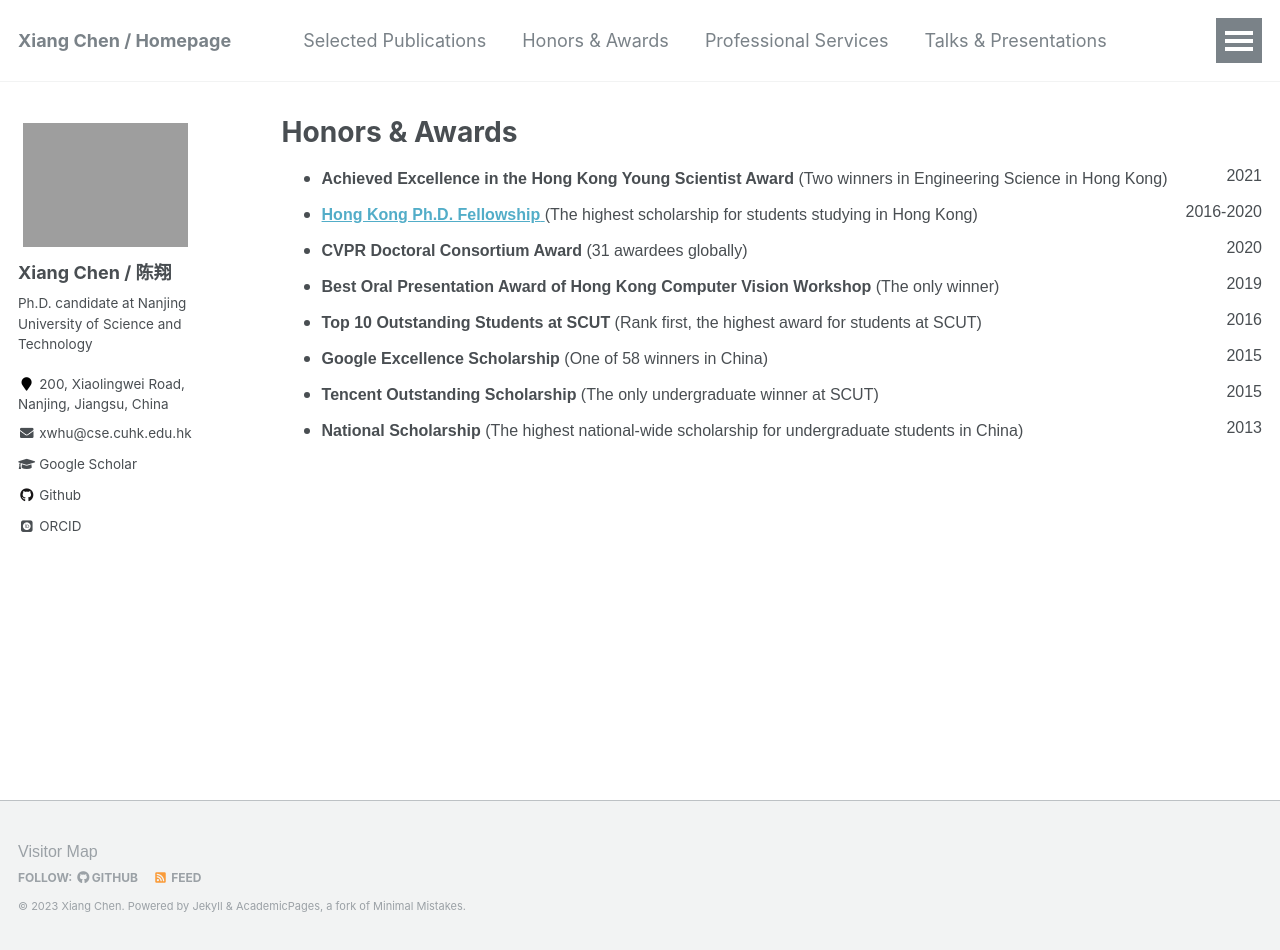
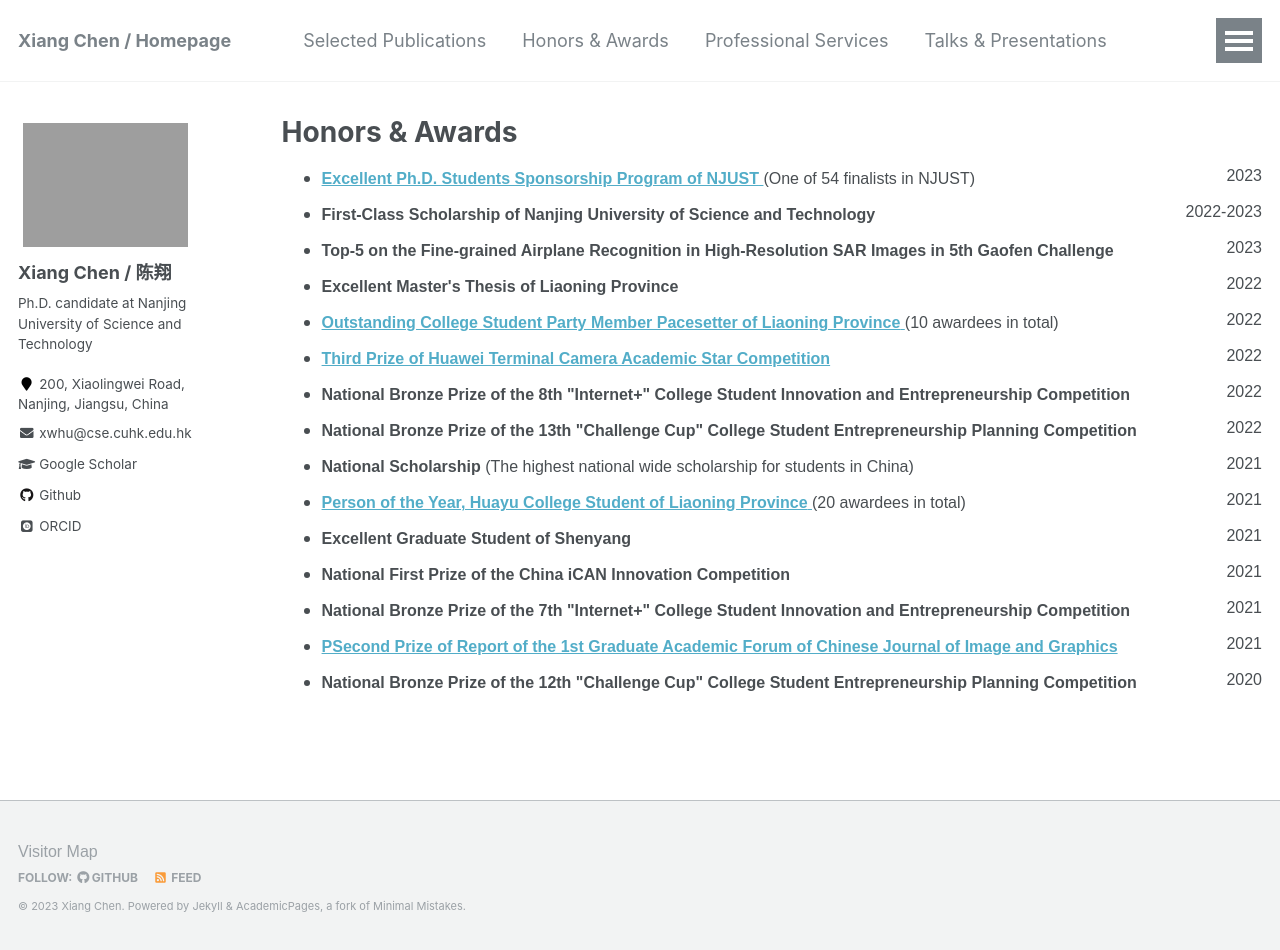
Before and after one commit to cschenxiang/cschenxiang.github.io, a Jekyll site: the page built from _pages/honors.html, in a window 1280 px wide and 950 px high. Built offline with Jekyll 4.4.1, drawn with Linux system fonts in a browser that asks for light colours; some web fonts are replaced.

Commit message:
Update honors.html

```diff
--- a/_pages/honors.html
+++ b/_pages/honors.html
@@ -8,27 +8,49 @@ author_profile: true
 <ul>
 <p style="line-height: 120%; margin-left: 0px; margin-top: 8pt; margin-bottom: 8pt;"> <font face="Arial" size="3">
 
-	<li> <strong>Achieved Excellence in the Hong Kong Young Scientist Award</strong> (Two winners in Engineering Science in Hong Kong) <div style="float:right; text-align:right">2021</div>
-</li>
-	<li><a href="https://cerg1.ugc.edu.hk/hkpfs/index.html"> <strong>Hong Kong Ph.D. Fellowship</strong> </a> (The highest scholarship for students studying in Hong Kong) <div style="float:right; text-align:right">2016-2020</div>
+<li><a href="https://gs.njust.edu.cn/e1/34/c14686a319796/page.htm"> <strong>Excellent Ph.D. Students Sponsorship Program of NJUST</strong> </a> (One of 54 finalists in NJUST) <div style="float:right; text-align:right">2023</div>
 </li>
 
-<li> <strong>CVPR Doctoral Consortium Award</strong> (31 awardees globally) <div style="float:right; text-align:right">2020</div>
+<li> <strong>First-Class Scholarship of Nanjing University of Science and Technology</strong>  <div style="float:right; text-align:right">2022-2023</div>
 </li>
 
-<li><strong>Best Oral Presentation Award of Hong Kong Computer Vision Workshop</strong> (The only winner) <div style="float:right; text-align:right">2019</div>
+<li> <strong>Top-5 on the Fine-grained Airplane Recognition in High-Resolution SAR Images in 5th Gaofen Challenge</strong>  <div style="float:right; text-align:right">2023</div>
 </li>
 
-<li><strong>Top 10 Outstanding Students at SCUT</strong> (Rank first, the highest award for students at SCUT) <div style="float:right; text-align:right">2016</div>
+<li><strong>Excellent Master's Thesis of Liaoning Province</strong> <div style="float:right; text-align:right">2022</div>
 </li>
 
-<li><strong>Google Excellence Scholarship</strong> (One of 58 winners in China) <div style="float:right; text-align:right">2015</div>
+<li><a href="https://jyt.ln.gov.cn/jyt/gk/gsgg/1964B0932F014A2FA20D6C33CE20A805/index.shtml"> <strong>Outstanding College Student Party Member Pacesetter of Liaoning Province</strong> </a> (10 awardees in total) <div style="float:right; text-align:right">2022</div>
 </li>
 
-<li><strong>Tencent Outstanding Scholarship</strong> (The only undergraduate winner at SCUT) <div style="float:right; text-align:right">2015</div>
+<li><a href="https://mp.weixin.qq.com/s/btPSFAqck-_ABQ0YOTsQKQ"> <strong>Third Prize of Huawei Terminal Camera Academic Star Competition</strong> </a> <div style="float:right; text-align:right">2022</div>
 </li>
 
-<li><strong>National Scholarship</strong> (The highest national-wide scholarship for undergraduate students in China) <div style="float:right; text-align:right">2013</div>
+<li> <strong>National Bronze Prize of the 8th "Internet+" College Student Innovation and Entrepreneurship Competition</strong>  <div style="float:right; text-align:right">2022</div>
+</li>
+
+<li> <strong>National Bronze Prize of the 13th "Challenge Cup" College Student Entrepreneurship Planning Competition</strong>  <div style="float:right; text-align:right">2022</div>
+</li>
+
+<li><strong>National Scholarship</strong> (The highest national wide scholarship for students in China) <div style="float:right; text-align:right">2021</div>
+</li>
+
+<li><a href="https://jyt.ln.gov.cn/jyt/gk/gsgg/39AD29F52EBD4FBC829A80BABAC9D65B/index.shtml"> <strong>Person of the Year, Huayu College Student of Liaoning Province</strong> </a> (20 awardees in total) <div style="float:right; text-align:right">2021</div>
+</li>
+
+<li><strong>Excellent Graduate Student of Shenyang</strong> <div style="float:right; text-align:right">2021</div>
+</li>
+
+<li> <strong>National First Prize of the China iCAN Innovation Competition</strong>  <div style="float:right; text-align:right">2021</div>
+</li>
+
+<li> <strong>National Bronze Prize of the 7th "Internet+" College Student Innovation and Entrepreneurship Competition</strong>  <div style="float:right; text-align:right">2021</div>
+</li>
+
+<li><a href="http://www.cjig.cn/jig/ch/reader/view_news.aspx?id=20211013092031001"> <strong>PSecond Prize of Report of the 1st Graduate Academic Forum of Chinese Journal of Image and Graphics</strong> </a> <div style="float:right; text-align:right">2021</div>
+</li>
+
+<li> <strong>National Bronze Prize of the 12th "Challenge Cup" College Student Entrepreneurship Planning Competition</strong>  <div style="float:right; text-align:right">2020</div>
 </li>
 
 </li>
```
